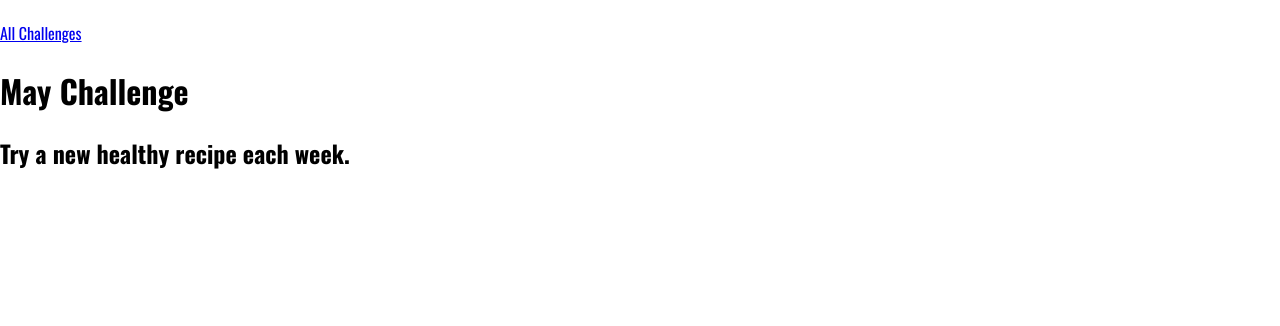
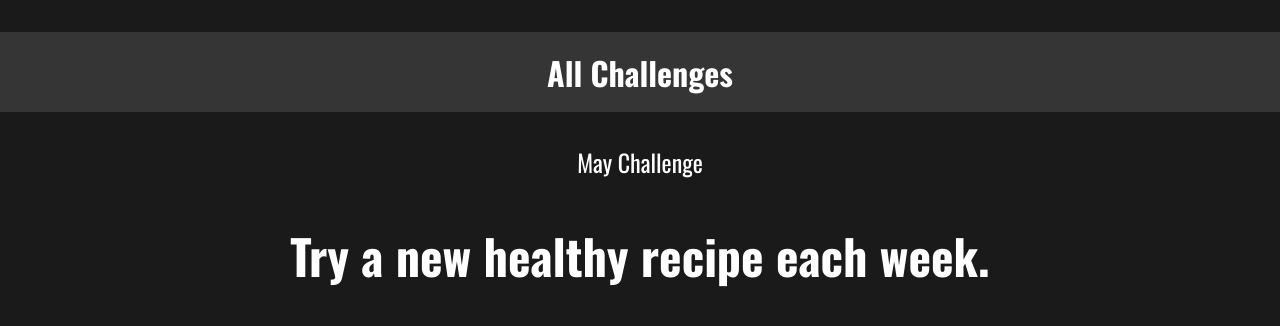
Before and after one commit to sean-dhill/learning-django, a Django app: page /challenges/may in a window 1280 px wide. Shown: the top 326 px of the page. Run offline with Django 5.2, Linux system fonts and the light colour scheme.

Commit message:
Added basic css

```diff
--- /dev/null
+++ b/monthly_challenges/challenges/static/challenges/challenge.css
@@ -0,0 +1,23 @@
+h1,
+h2{
+    text-align: center;
+    color: white;
+}
+
+
+h1{
+    font-size: 1.5rem;
+    margin: 2rem 0 1rem 0;
+    font-weight: normal;
+}
+
+h2{
+    font-size: 3rem;
+    font-weight: bold;
+}
+
+.fallback{
+    text-align: center;
+    color: white;
+
+}
--- a/monthly_challenges/challenges/static/challenges/challenges.css
+++ /dev/null
@@ -1,3 +0,0 @@
-ul {
-    list-style: none;
-}
--- /dev/null
+++ b/monthly_challenges/challenges/static/challenges/includes/header.css
@@ -0,0 +1,25 @@
+header{
+    width: 100%;
+    height: 5rem;
+    background-color: #353535;
+}
+
+header nav{
+    width: 100%;
+    height: 100%;
+    display: flex;
+    justify-content: center;
+    align-items: center;
+}
+
+header nav a {
+    color: white;
+    font-size: 2rem;
+    font-weight: bold;
+    text-decoration: none;
+}
+
+header nav a:hover,
+header nav a:active {
+    color: rgb(189, 78, 152);
+}
--- a/monthly_challenges/challenges/templates/challenges/challenge.html
+++ b/monthly_challenges/challenges/templates/challenges/challenge.html
@@ -1,4 +1,10 @@
 {% extends "base.html"%}
+{% load static%}
+
+{% block css_files %}
+    <link rel = "stylesheet" href ="{% static "challenges/challenge.css"%}">
+    <link rel = "stylesheet" href ="{% static "challenges/includes/header.css"%}">
+{% endblock %}
 
 {% block page_title %}
     {{ month | title }} Challenge
@@ -9,5 +15,9 @@
     {%include "challenges/includes/header.html"%}
 
     <h1>{{ month|title }} Challenge</h1>
+    {%if text is not None%}
     <h2>{{ text }}</h2>
+    {% else %}
+    <p class = "fallback"> There is no challenge for this month yet! </p>
+    {% endif %}
 {%endblock%}
--- a/monthly_challenges/challenges/templates/challenges/includes/header.html
+++ b/monthly_challenges/challenges/templates/challenges/includes/header.html
@@ -1,3 +1,5 @@
+
+
 <header>
     <nav>
         <a href ="{%url "index"%}"> All Challenges</a>
--- a/monthly_challenges/challenges/templates/challenges/index.html
+++ b/monthly_challenges/challenges/templates/challenges/index.html
@@ -2,7 +2,8 @@
 {% load static %}
 
 {% block css_files %}
-    <link rel = "stylesheet" href ="{% static "challenges/challenges.css"%}">
+    <link rel = "stylesheet" href ="{% static "challenges/index.css"%}">
+    <link rel = "stylesheet" href ="{% static "challenges/includes/header.css"%}">
 {% endblock %}
 
 {%block page_title%}
--- a/monthly_challenges/static/styles.css
+++ b/monthly_challenges/static/styles.css
@@ -6,4 +6,5 @@ html {
 
 body{
     margin: 0;
+    background-color: rgb(26,26,26);
 }
```
Also changed, not shown: monthly_challenges/challenges/static/challenges/index.css (added, +37 -0 lines). Lines whose indentation alone changed are shown as unchanged.
